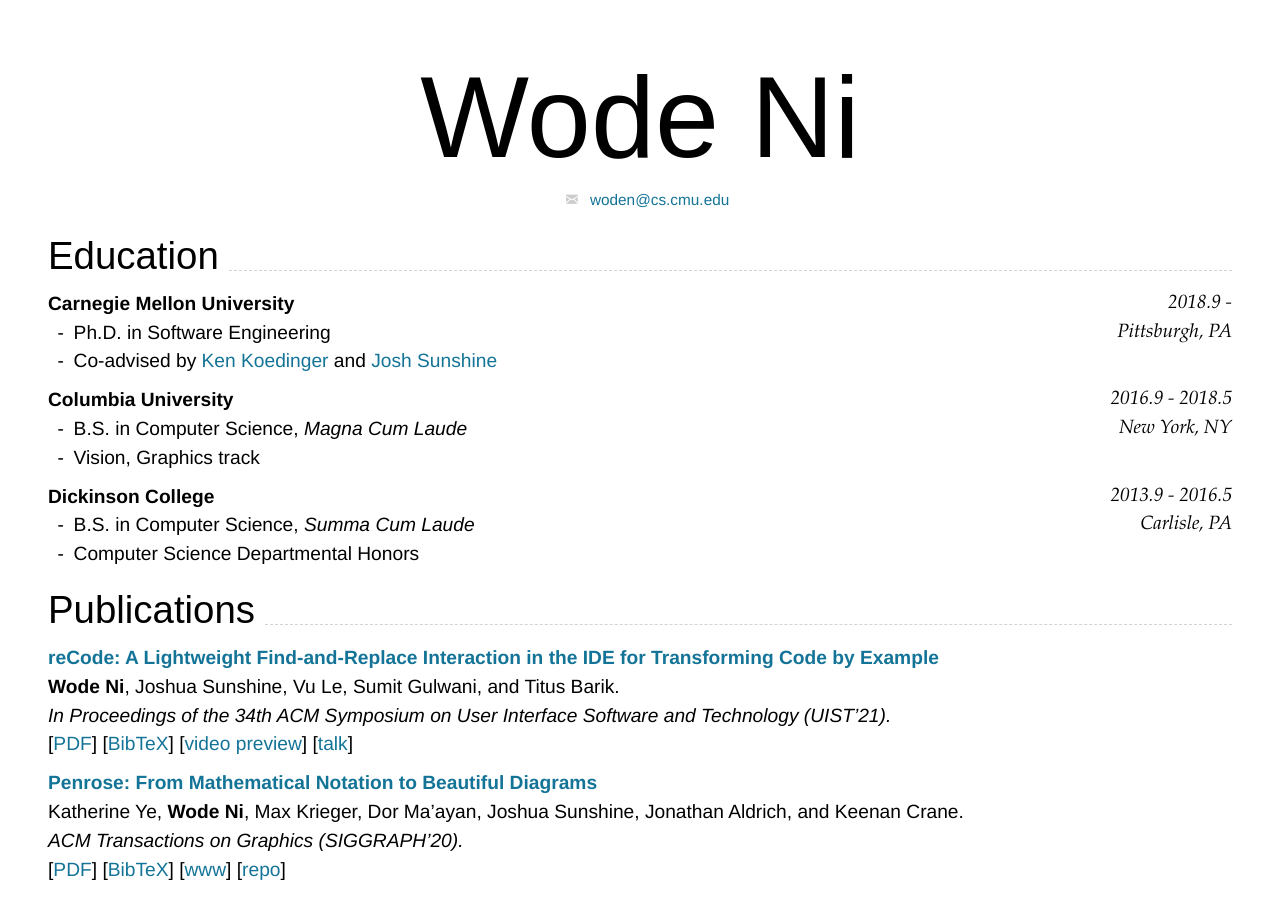
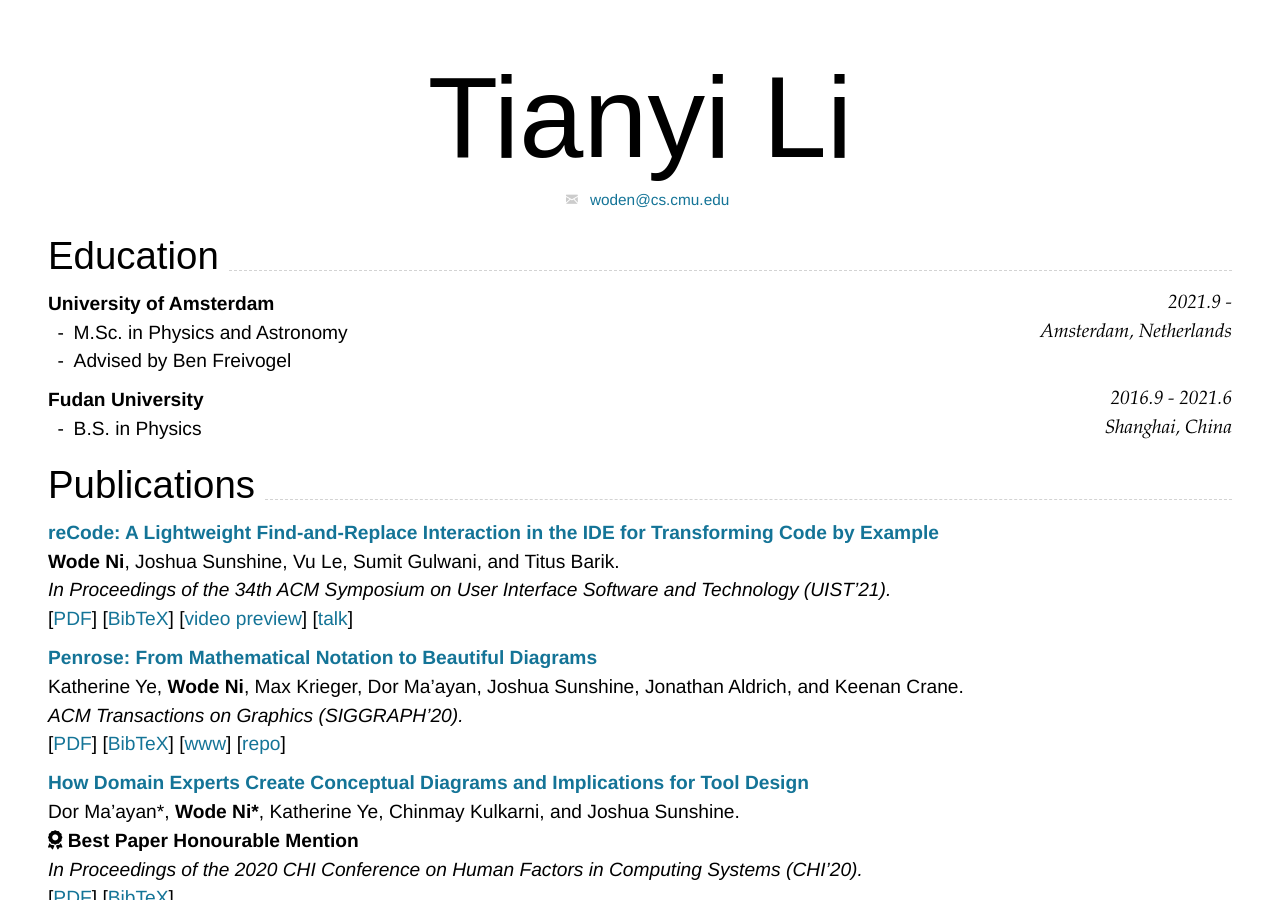
Before and after one commit to tianyi-phy/cv, a Jekyll site: the page built from index.md, in a window 1280 px wide and 900 px high. Built offline with Jekyll 4.4.1, drawn with Linux system fonts in a browser that asks for light colours; nearby versions of some CDN libraries.

Commit message:
Update index.md

````diff
--- a/index.md
+++ b/index.md
@@ -6,7 +6,7 @@ email:
   text: woden@cs.cmu.edu
 ---
 
-# Wode **Ni**
+# Tianyi Li
 
 <!--
 include contact information from the front matter
@@ -20,32 +20,23 @@ Supported arguments:
 
 ## Education
 
-### **Carnegie Mellon University** `2018.9 -`
+### **University of Amsterdam** `2021.9 -`
 
 ```
-Pittsburgh, PA
+Amsterdam, Netherlands
 ```
 
-- Ph.D. in Software Engineering
-- Co-advised by [Ken Koedinger](http://pact.cs.cmu.edu/koedinger.html) and [Josh Sunshine](http://www.cs.cmu.edu/~jssunshi/)
+- M.Sc. in Physics and Astronomy
+- Advised by Ben Freivogel
 
-### **Columbia University** `2016.9 - 2018.5`
+### **Fudan University** `2016.9 - 2021.6`
 
 ```
-New York, NY
+Shanghai, China
 ```
 
-- B.S. in Computer Science, _Magna Cum Laude_
-- Vision, Graphics track
+- B.S. in Physics
 
-### **Dickinson College** `2013.9 - 2016.5`
-
-```
-Carlisle, PA
-```
-
-- B.S. in Computer Science, _Summa Cum Laude_
-- Computer Science Departmental Honors
 
 ## Publications
 
````
